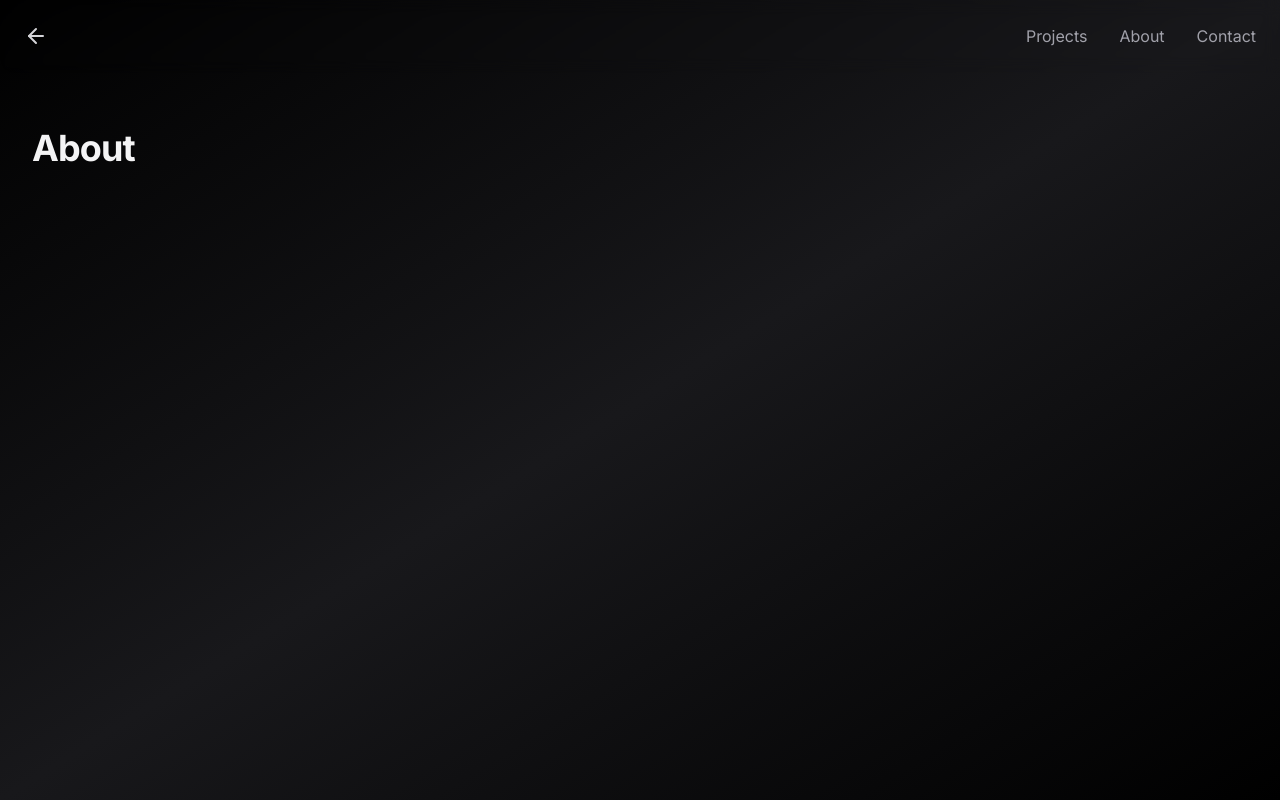
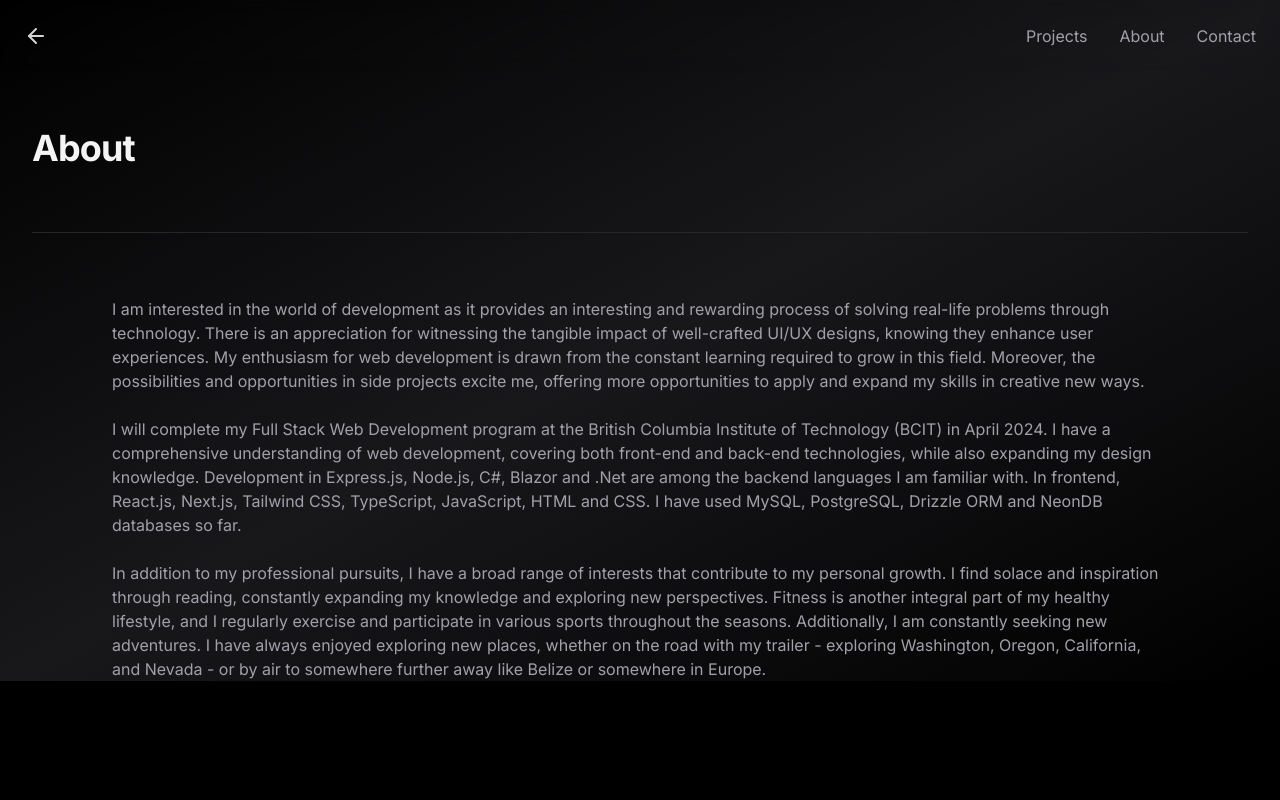
Before and after one commit to breadscorner/nextjs-portfolio, a Next.js app: page /about in a window 1280 px wide. Built offline with nearby package versions, Linux system fonts and the light colour scheme; no server answers; what tailwindcss-debug-screens would draw is missing.

Commit message:
add to about page

```diff
--- a/app/about/page.tsx
+++ b/app/about/page.tsx
@@ -2,13 +2,49 @@ import { Navigation } from "../components/nav";
 
 export default function Example() {
   return (
-    <div className=" bg-gradient-to-tl from-zinc-900/0 via-zinc-900 to-zinc-900/0 h-screen">
+    <div className=" bg-gradient-to-tl from-zinc-900/0 via-zinc-900 to-zinc-900/0 h-full">
       <Navigation />
       <div className="px-6 pt-20 mx-auto space-y-8 max-w-7xl lg:px-8 md:space-y-16 md:pt-24 lg:pt-32">
-        <div className="max-w-2xl mx-auto lg:mx-0">
-          <h1 className="text-3xl font-bold tracking-tight text-zinc-100 sm:text-4xl">
-            About
-          </h1>
+        <h1 className="text-3xl font-bold tracking-tight text-zinc-100 sm:text-4xl pb-16 border-b border-zinc-800">
+          About
+        </h1>
+        <div className="text-zinc-400 mt-4 px-20 w-full">
+          <p>
+            I am interested in the world of development as it provides an
+            interesting and rewarding process of solving real-life problems
+            through technology. There is an appreciation for witnessing the
+            tangible impact of well-crafted UI/UX designs, knowing they enhance
+            user experiences. My enthusiasm for web development is drawn from
+            the constant learning required to grow in this field. Moreover, the
+            possibilities and opportunities in side projects excite me, offering
+            more opportunities to apply and expand my skills in creative new
+            ways.
+          </p>{" "}
+          <br />
+          <p>
+            I will complete my Full Stack Web Development program at the British
+            Columbia Institute of Technology (BCIT) in April 2024. I have a
+            comprehensive understanding of web development, covering both
+            front-end and back-end technologies, while also expanding my design
+            knowledge. Development in Express.js, Node.js, C#, Blazor and .Net
+            are among the backend languages I am familiar with. In frontend,
+            React.js, Next.js, Tailwind CSS, TypeScript, JavaScript, HTML and
+            CSS. I have used MySQL, PostgreSQL, Drizzle ORM and NeonDB databases
+            so far.
+          </p>
+          <br />
+          <p>
+            In addition to my professional pursuits, I have a broad range of
+            interests that contribute to my personal growth. I find solace and
+            inspiration through reading, constantly expanding my knowledge and
+            exploring new perspectives. Fitness is another integral part of my
+            healthy lifestyle, and I regularly exercise and participate in
+            various sports throughout the seasons. Additionally, I am constantly
+            seeking new adventures. I have always enjoyed exploring new places,
+            whether on the road with my trailer - exploring Washington, Oregon,
+            California, and Nevada - or by air to somewhere further away like
+            Belize or somewhere in Europe.
+          </p>
         </div>
       </div>
     </div>
```
